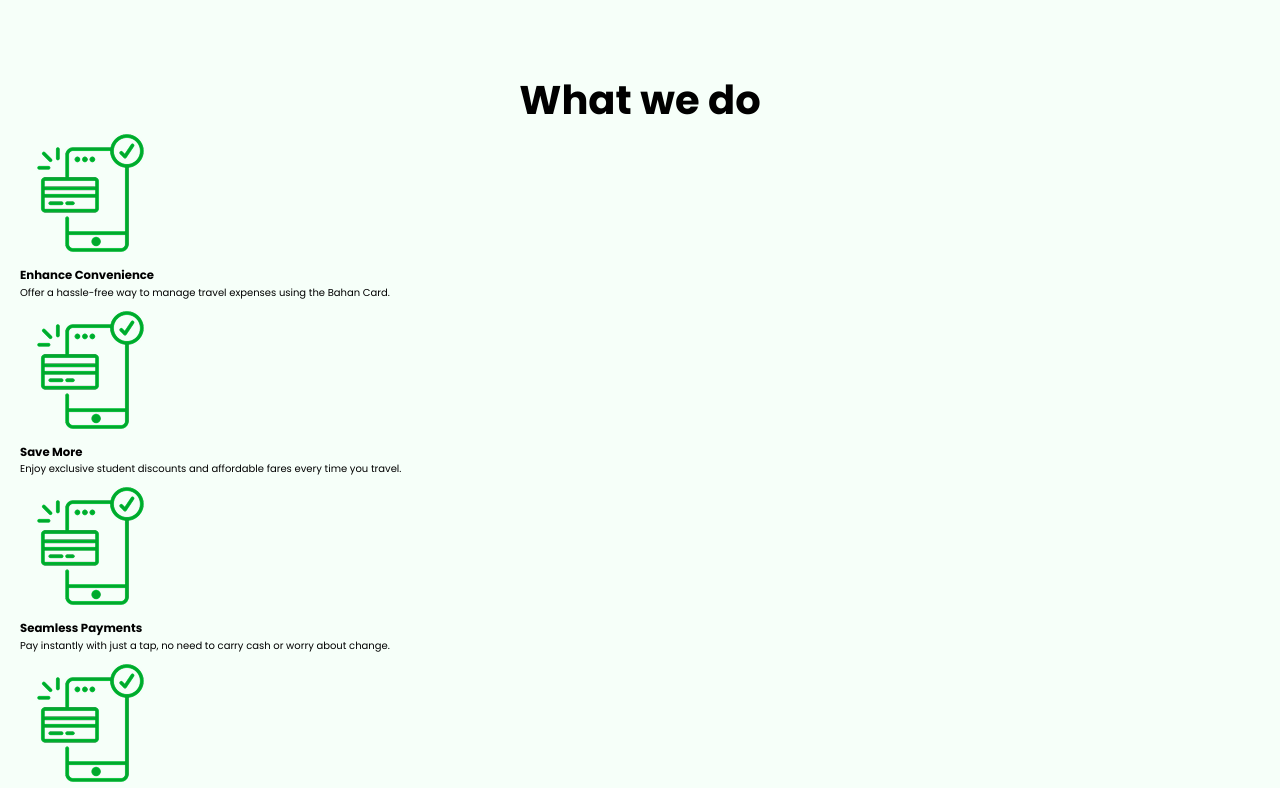
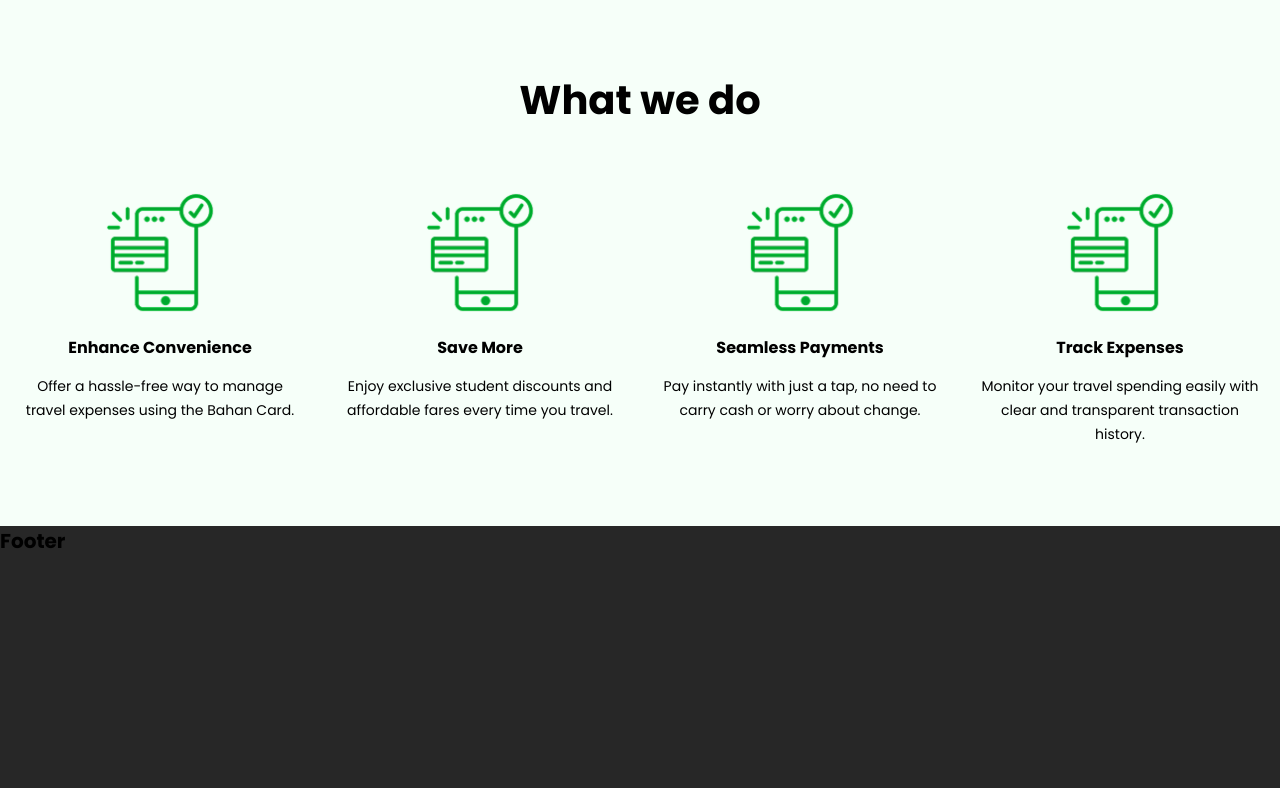
Before and after one commit to suyog-bhandari/Vahan-Card, a React (Vite) app in the folder vahan-card/: page / in a window 1280 px wide. Shown: the part 812-1600 px from the top of the page. After the commit the page ends 1368 px from the top, so only its background shows below. Built offline with nearby package versions, Linux system fonts and the light colour scheme.

Commit message:
what we do styling

```diff
--- a/vahan-card/src/CSS/components.css
+++ b/vahan-card/src/CSS/components.css
@@ -67,3 +67,34 @@
         padding: 1.5rem 2rem;
     }
 }
+
+
+/* ******************** */
+/* ******CARD******* */
+/* ******************** */
+
+.icon-card{
+    display: flex;
+    flex-direction: column;
+    align-items: center;
+    max-width: 28rem;
+    gap: 1.2rem;
+}
+
+.icon-card img{
+    max-width: 14rem;
+}
+
+.icon-card h3{
+    font-size: var(--font-base);
+    font-weight: 700;
+    line-height: 2.8rem;
+    text-align: center;
+}
+
+.icon-card p{
+    font-size: var(--font-sm);
+    font-weight: 400;
+    line-height: 24px;
+    text-align: center;
+}
--- a/vahan-card/src/CSS/home.css
+++ b/vahan-card/src/CSS/home.css
@@ -51,4 +51,10 @@
     line-height: 45px;
     font-weight: 700;
     color: var(--color-black);
+    margin-bottom: 6rem;
 }
+
+.cards-section{
+    display: flex;
+    justify-content: space-between;
+}
--- a/vahan-card/src/Home.tsx
+++ b/vahan-card/src/Home.tsx
@@ -1,4 +1,4 @@
-import Card from "./Components.jsx"
+import Card from "./Components.js"
 
 function Home(){
     const cardsData=[
```
Also changed, not shown: vahan-card/src/Components.tsx (renamed from vahan-card/src/Components.jsx).
